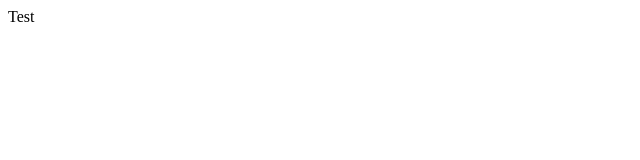
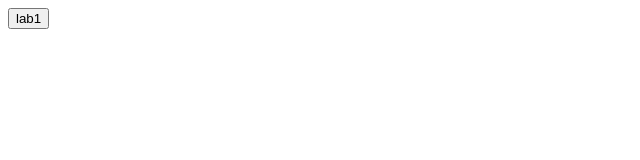
Before and after one commit to hanimar/cg, a plain HTML site: page index.html in a window 1280 px wide. Shown: the full height of the page, 0-640 px from the left. Drawn offline with Linux system fonts and the light colour scheme.

Commit message:
Main page

```diff
--- a/index.html
+++ b/index.html
@@ -1,5 +1,11 @@
+<!DOCTYPE html>
 <head>
+	<script>
+		function visit(url) {
+			location.href = url
+		}
+	</script>
 	<body>
-		Test
+		<button onclick="visit('lab1')">lab1</button>
 	</body>
 </head>
```
Also changed, not shown: lab1/index.html (added, +6 -0 lines), 1 other file.
